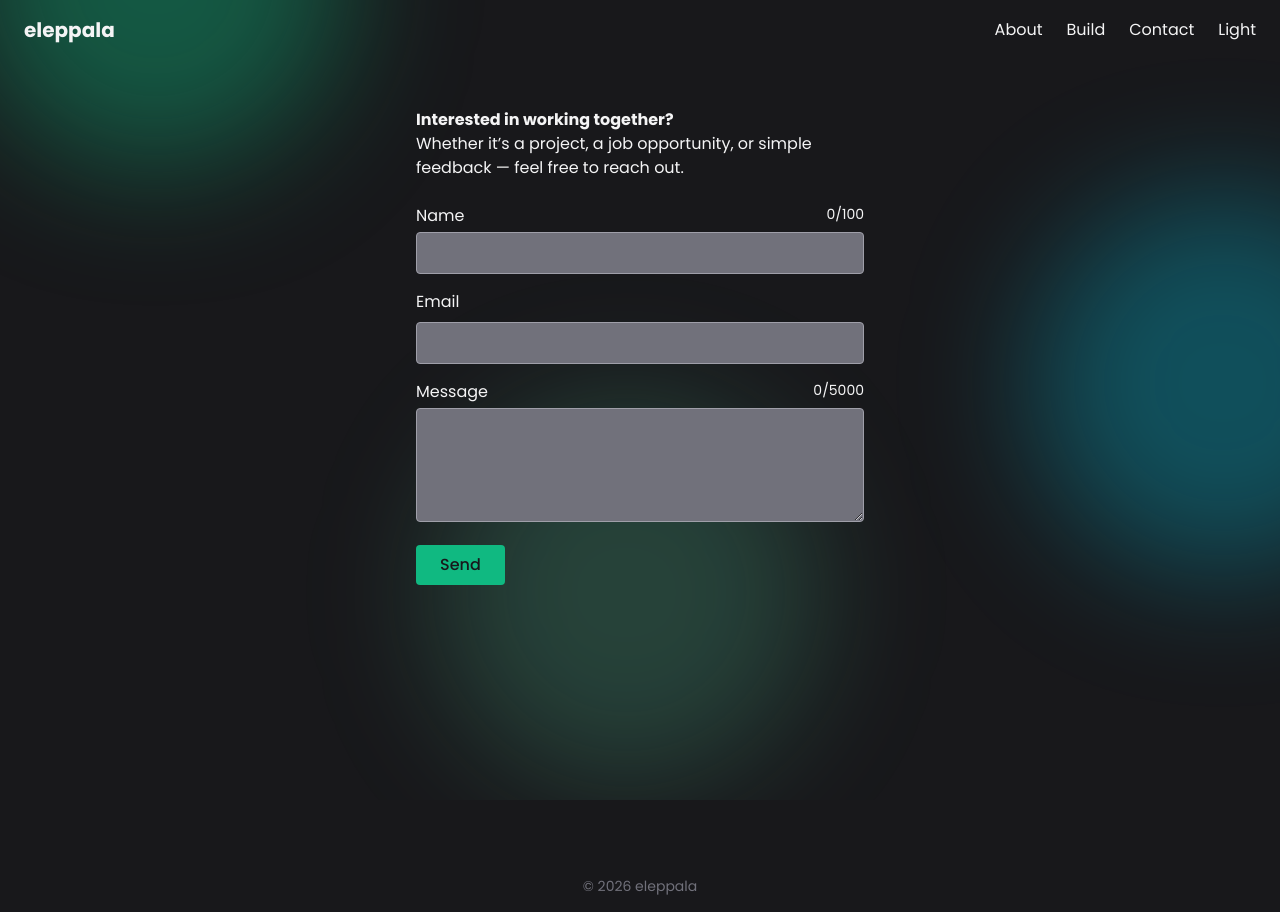
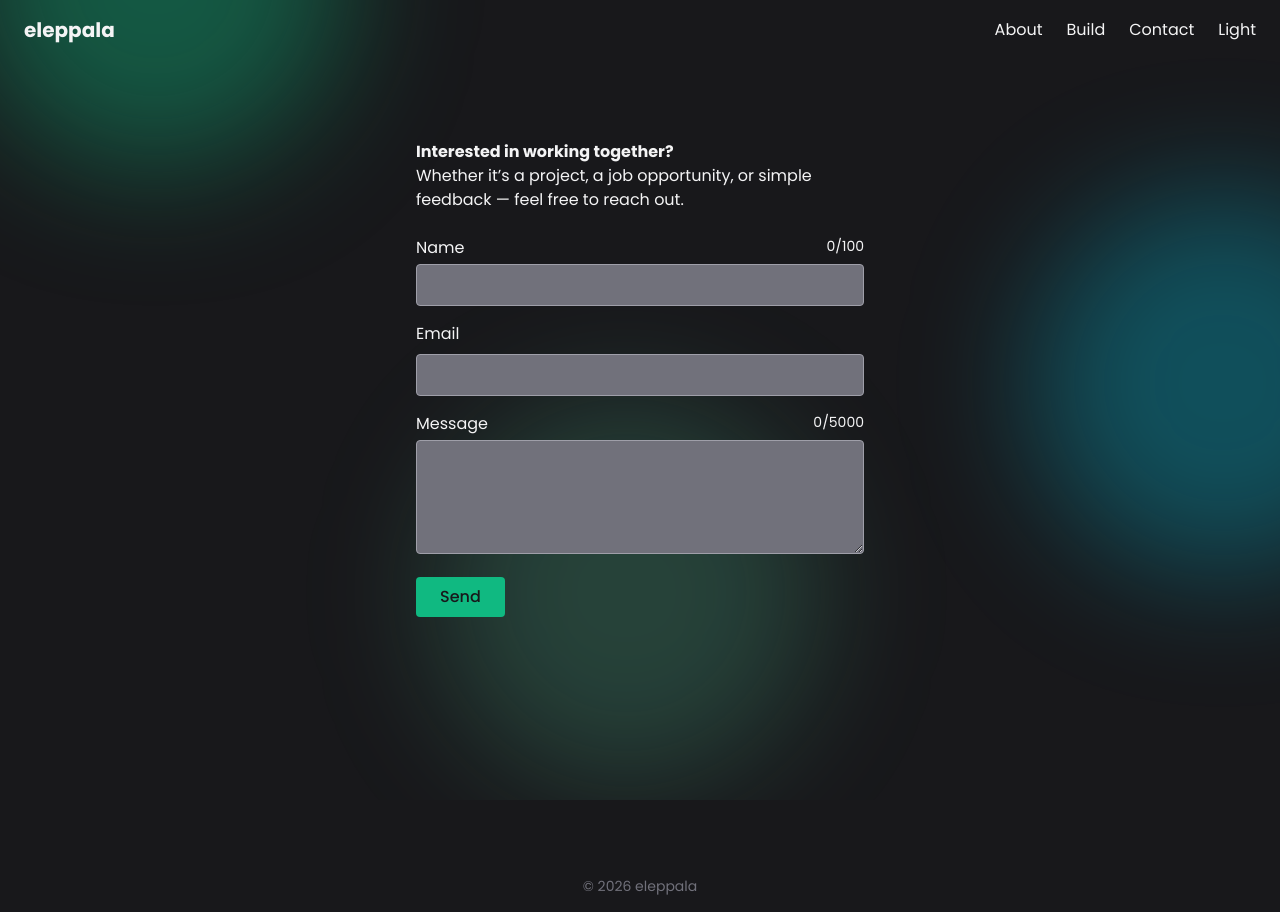
Before and after one commit to eleppala/eleppala_, a React (Vite) app: page /contact in a window 1280 px wide. Built offline with nearby package versions, Linux system fonts and the light colour scheme.

Commit message:
contactpage polishing

```diff
--- a/src/pages/Contact.tsx
+++ b/src/pages/Contact.tsx
@@ -2,8 +2,8 @@ import ContactForm from '../components/ContactForm'
 
 function Contact() {
   return (
-    <main className="min-h-screen flex justify-center">
-      <div className="py-12 w-full max-w-md  space-y-6">
+    <main className="min-h-screen p-8 max-w-3xl mx-auto">
+      <div className="py-12 w-full max-w-md mx-auto space-y-6">
         <p >
           <strong>Interested in working together?</strong><br />
           Whether it’s a project, a job opportunity, or simple feedback — feel free to reach out.
```
